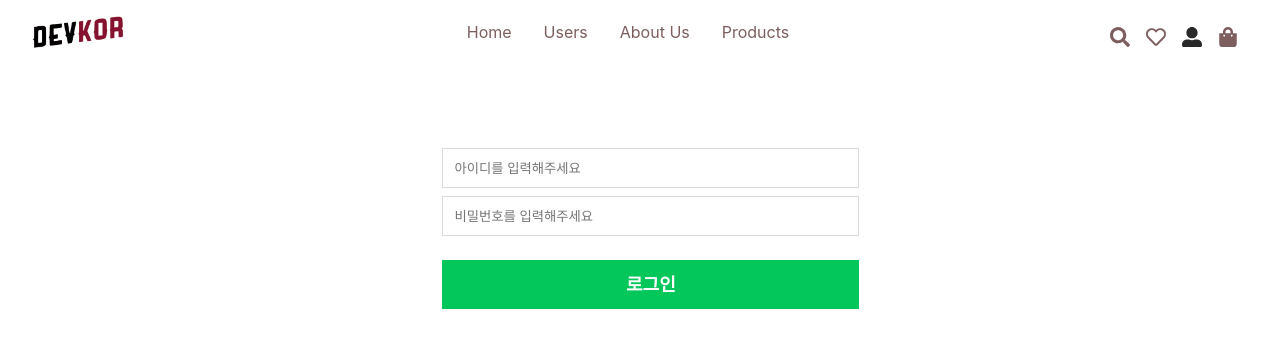
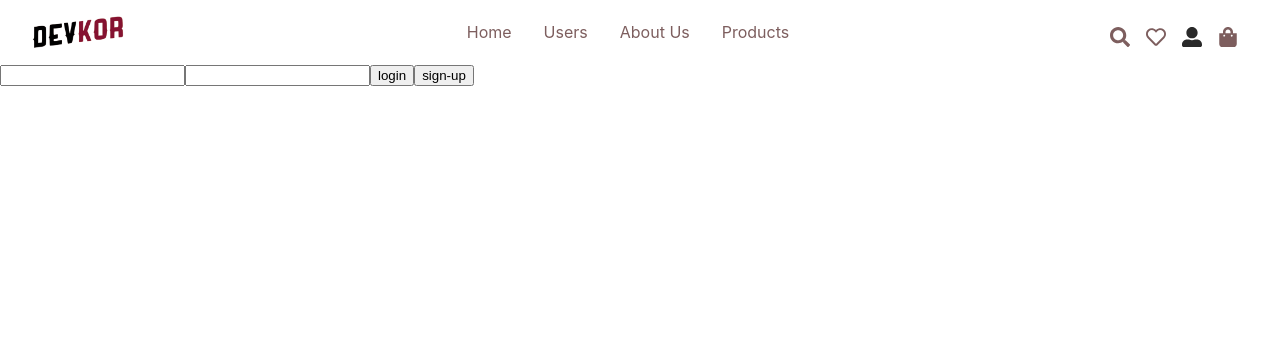
Before and after one commit to KR-0822/devkorpage, a React (Create React App) app: page /login in a window 1280 px wide. Shown: the top 348 px of the page. Built offline with nearby package versions, Linux system fonts and the light colour scheme.

Commit message:
feat: coars

```diff
--- a/package.json
+++ b/package.json
@@ -17,7 +17,7 @@
     "web-vitals": "^2.1.4"
   },
   "scripts": {
-    "start": "react-scripts start",
+    "start": "export PORT=3001 && react-scripts start",
     "build": "react-scripts build",
     "test": "react-scripts test",
     "eject": "react-scripts eject"
--- a/src/users/pages/Login.js
+++ b/src/users/pages/Login.js
@@ -1,60 +1,55 @@
-import React, { useState } from "react";
-import { fetchLogin } from "./service";
+import { useState } from "react";
 import { Link } from "react-router-dom";
-import "./Login.css"
 
 
 const Login = () => {
+  const [formData, setFormData] = useState({
+    userID : '',
+    password : ''
+  });
 
+  const loginSubmitHandler = (event) => {
+    event.preventDefault();
 
-  //글로벌 전역 상태값 setUser를 받아옴
-  //로그인이 성공적으로 이루어지면 user에 상태값을 넣어줘야지 나중에 다른 컴포넌트에서도 user값을 이용하여 다른 것들을 할 수 있음
-    const [user, setUser]  = useState({
-      id: "",
-      password: "",
+    fetch("http://localhost:3000/auth/login", {
+
+      method: "POST",
+      headers: {
+        'Content-Type' : 'application/json',
+        'Access-Control-Allow-Origin' : 'http://localhost'
+      },
+      credentials: 'include',
+      body: JSON.stringify({ //보내는부분 백이 body에 뭐가 오면 처리하게되어있음
+        userID: formData.userID,
+        password: formData.password
+      }),
     });
+    console.log()
+  };
+  const idChangeHandler =(event) =>{
+    setFormData({
+        ...formData,
+        userID: event.target.value,
 
-    //url 이동을 위한 useHistory\
+    })
+  }
 
-    //input에서 입력한 아이디와 비밀번호 정보를 담기위한 state
-    const [account, setAccount] = useState({
-      id: "",
-      password: "",
-    });
+  const passwordChangeHandler =(event) =>{
+    setFormData({
+        ...formData,
+        password: event.target.value,
+    })
+  }
+  return (
+    <div>
+      <input type="text" onChange={idChangeHandler}></input>
+      <input type="password" onChange={passwordChangeHandler}></input>
+      <button onClick={loginSubmitHandler}>login</button >
+      <Link to={"/sign-up"}>
+        <button> sign-up</button>
+      </Link>
+    </div>
+  );
+};
 
-    //input에 입력하면 자동적으로 account state값 변경
-    const onChangeAccount = (e) => {
-        //...을 이용하여 account의 복사본을 만들고
-        //input에 지정한 네임 속성에 해당 value 값을 넣어 오버라이딩!
-        //console.log(account)를 찍어보고 입력한 값들이 account에 출력되면 성공!!
-      setAccount({
-        ...account,
-        [e.target.name]: e.target.value,
-      });
-    };
-
-    //동기식으로 로그인정보를 통신하여 출력
-    const onSubmitAccount = async () => {
-      try {
-        const user = await fetchLogin(account);
-
-        //성공하면 해당 user 아이디 패스워드값 셋팅
-        setUser(user);
-        <Link to="/" end>
-        </Link>
-      } catch (error) {
-
-          //실패하면 throw new Error("") 값 출력
-        window.alert(error);
-      }
-    };
-
-    return (
-      <div className="Container">
-        <input className="Input" placeholder="아이디를 입력해주세요" onChange={onChangeAccount}/>
-        <input className="Input" type="password" placeholder="비밀번호를 입력해주세요" onChange={onChangeAccount}/>
-        <button className="Button" onClick={onSubmitAccount}>로그인</button>
-      </div>
-    );
-  }
-  export default Login;
+export default Login;
--- a/src/users/pages/Users.js
+++ b/src/users/pages/Users.js
@@ -2,7 +2,7 @@ import { useEffect } from "react";
 import { useState } from "react";
 import UserList from "../components/UserList";
 const Users = () => {
-     const[users,setUsers]=useState([]);
+  const [users, setUsers] = useState([]);
   // const fetchUserHandler = () =>{
   //     fetch("http://localhost:3000/users").then(response =>{
   //         return response.json()
@@ -12,27 +12,24 @@ const Users = () => {
   //         console.log(data);
   //     })
   // }
-    useEffect(() =>{
-        fetch("http://localhost:3000/users")
-        .then(response =>{
-            return response.json()
-        }).then(response => {
-            if (response.TOKEN) {
-            localStorage.setItem('token', `${response.TOKEN}`);
-            localStorage.setItem('username', `${response.username}`);
-            this.props.history.push('/');
-            } else { alert('ID , password 확인');
-            }
+  useEffect(() => {
+    fetch("http://localhost:3000/users", {
+      headers: { "Access-Control-Allow-Origin": "http://localhost" },
+      credentials: 'include',
+
     })
-        .then(data =>{
-            setUsers(data)
+      .then((response) => {
+        return response.json();
       })
-    } ,[])
+      .then((data) => {
+        setUsers(data);
+      });
+  }, []);
   return (
     <div>
       <UserList items={users} />
     </div>
   );
-}
+};
 
-export default Users
+export default Users;
```
Lines whose indentation alone changed are shown as unchanged.
